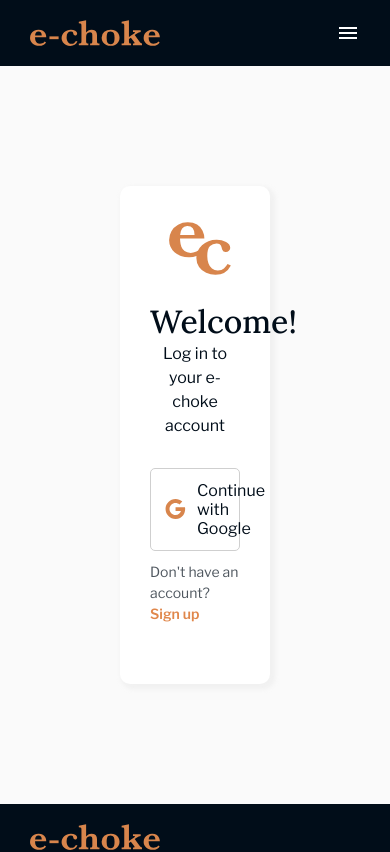
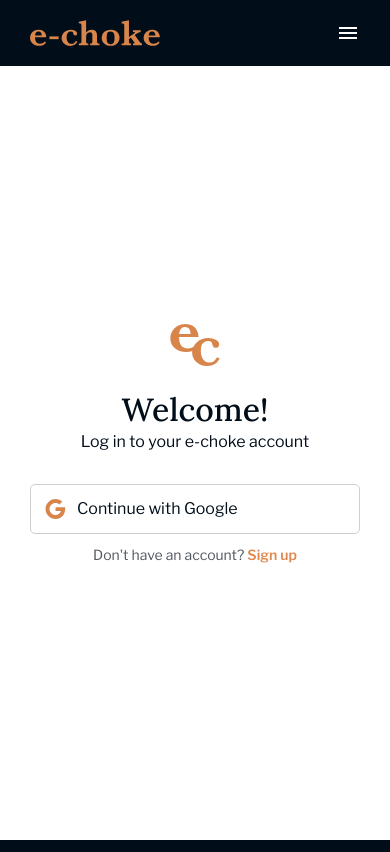
Before and after one commit to Fola-rin/ago-ecommerce, a Next.js app: page /login in a window 390 px wide. Shown: the top 852 px of the page. Built offline with nearby package versions, Linux system fonts and the light colour scheme; no server answers.

Commit message:
add auth page mobile screen

```diff
--- a/styles/auth.module.scss
+++ b/styles/auth.module.scss
@@ -3,7 +3,6 @@
 	color: #010d19;
 	min-height: 700px;
 	padding: 120px;
-
 	.auth_wrapper {
 		// border: 1px solid #cfcfcf;
 		background-color: white;
@@ -111,3 +110,30 @@
 		}
 	}
 }
+
+
+@media screen and (max-width:768px) {
+	.auth_container {
+		padding: 30px;
+		height: calc(100vh - 70px);
+		display: flex;
+		justify-content: center;
+		align-items: center;
+		background-color: white;
+		.auth_wrapper {
+			width: 100%;
+			box-shadow: none;
+			padding: 0;
+			.logo {
+				width: 80px;
+			}
+			.form_div {
+				form {
+					p {
+						text-align: center;
+					}
+				}
+			}
+		}
+	}
+}
```
